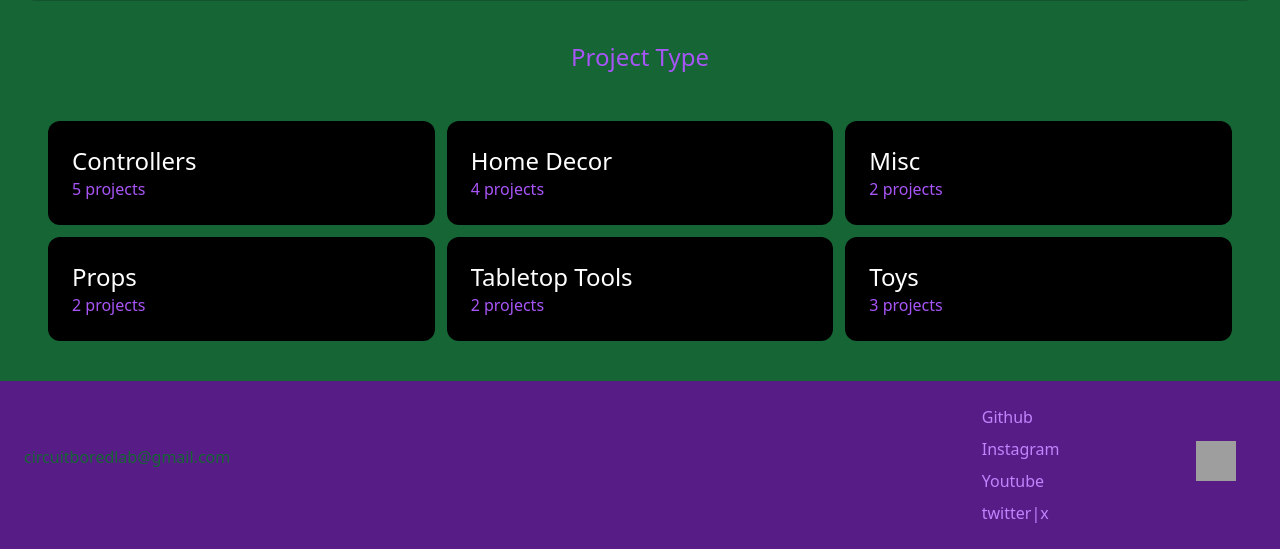
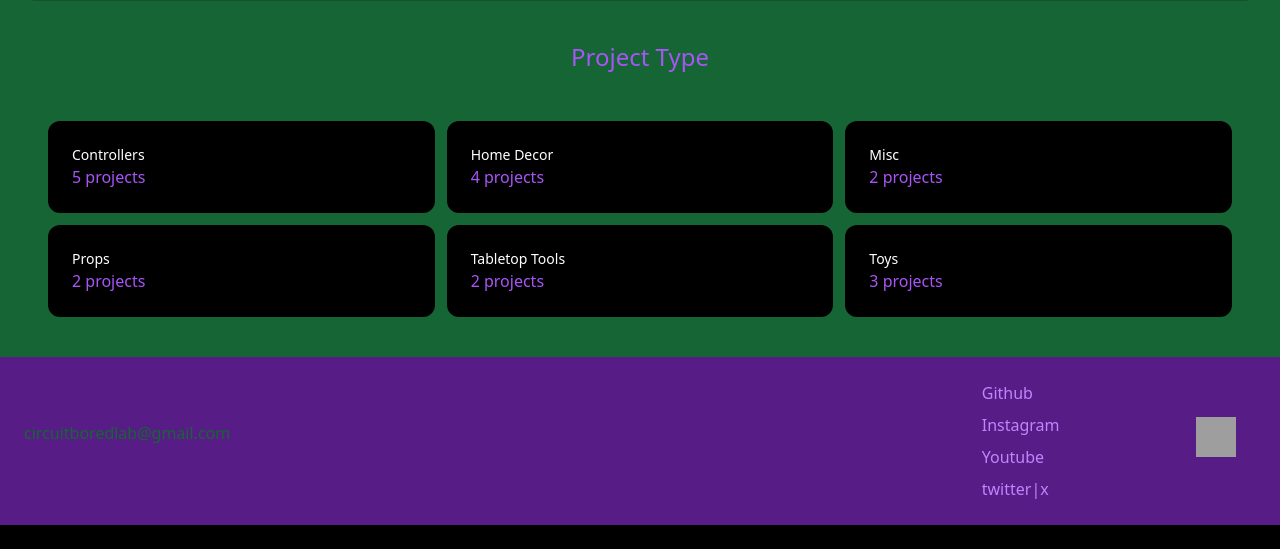
Before and after one commit to enzosupreme/circuitblab2, a Django app: page / in a window 1280 px wide. Shown: the part 662-1211 px from the top of the page. After the commit the page ends 1187 px from the top, so only its background shows below. Run offline with Django 4.2, Linux system fonts and the light colour scheme; data comes from the database, SQL or seed files in the repository; some libraries are stand-ins or nearby versions; grey boxes are pictures that could not be loaded.

Commit message:
text-resize

```diff
--- a/core/templates/core/base.html
+++ b/core/templates/core/base.html
@@ -11,7 +11,7 @@
     </head>
 
     <body class="bg-auto bg-green-800 flex flex-col min-h-screen">
-        <nav class="py-2 px-2 flex justify-between bg-black items-center border-b border-gray-200">
+        <nav class=" text-sm py-2 px-2 flex justify-between bg-black items-center border-b border-gray-200">
             <a href="{% url 'browse:index' %}">
                 <img src="https://raw.githubusercontent.com/enzosupreme/cbl-images/main/logo.png"
                 class="pr-5 object-scale-down h-20 w-40"/>
--- a/core/templates/core/index.html
+++ b/core/templates/core/index.html
@@ -34,7 +34,7 @@
             <div>
                     <div class="p-6 bg-black rounded-xl">
                         <a href="{% url 'browse:index' %}?query={{ query }}&category={{ category.id }}">
-                            <h2 class="text-2xl text-white hover:text-purple-700">{{ category.name }}</h2>
+                            <h2 class="text-sm text-white hover:text-purple-700">{{ category.name }}</h2>
                             <p class="text-purple-500"> {{ category.projects.count }} projects</p>
 
                         </a>
```
